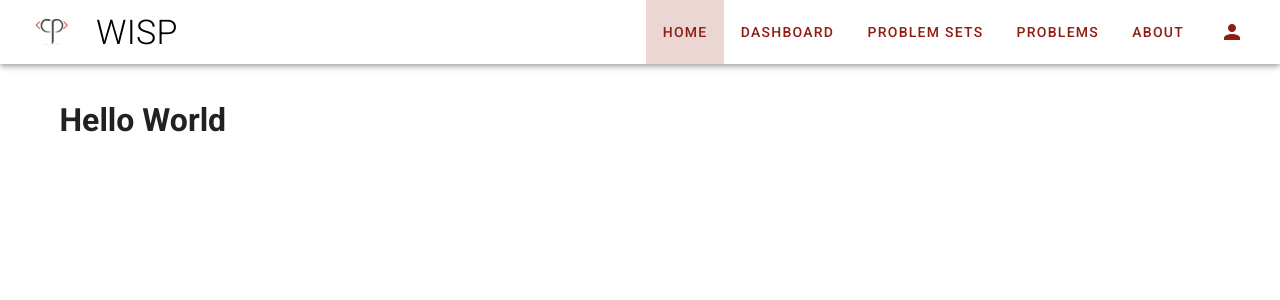
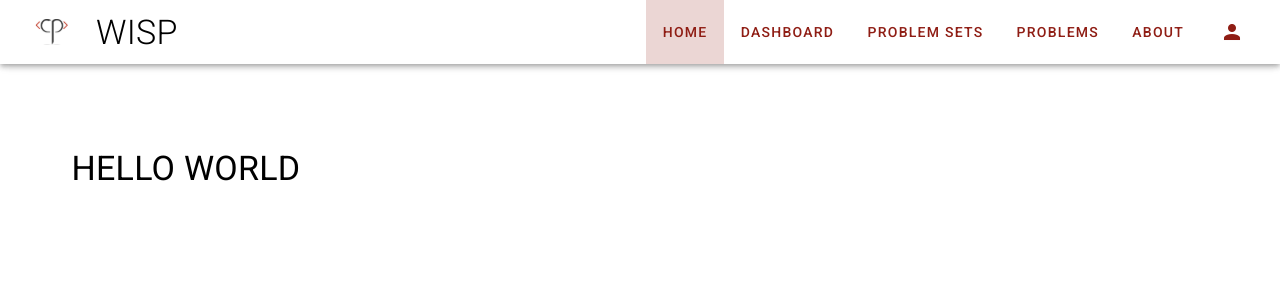
Before and after one commit to competemcgill/wisp-ui, a Vue app: page / in a window 1280 px wide. Shown: the top 300 px of the page. Built offline with nearby package versions, Linux system fonts and the light colour scheme.

Commit message:
Cleaned home page

```diff
--- a/src/components/Home/HelloWorld.vue
+++ b/src/components/Home/HelloWorld.vue
@@ -1,6 +1,10 @@
 <template>
   <v-container>
-    <h1>Hello World</h1>
+    <div class="dashbaord">
+      <v-container class="my-5">
+        <h1 class="my-5 display-1 black--text text-uppercase">hello world</h1>
+      </v-container>
+    </div>
   </v-container>
 </template>
 
```
